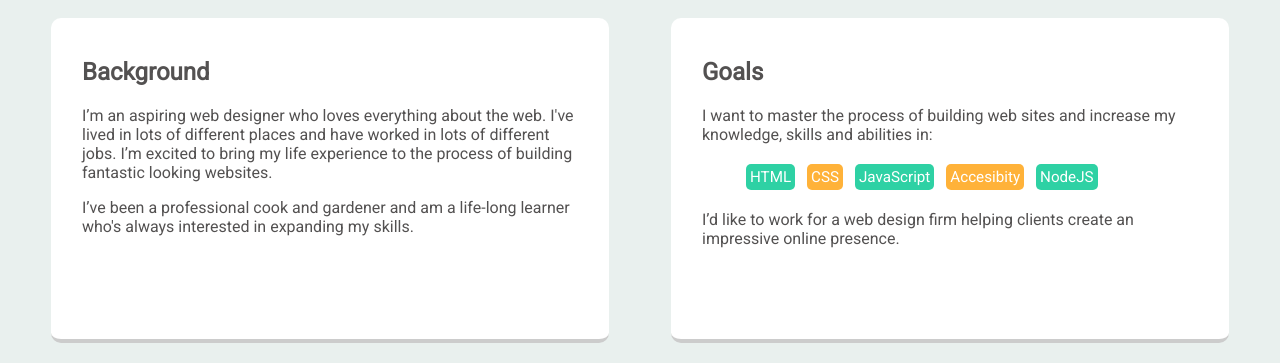
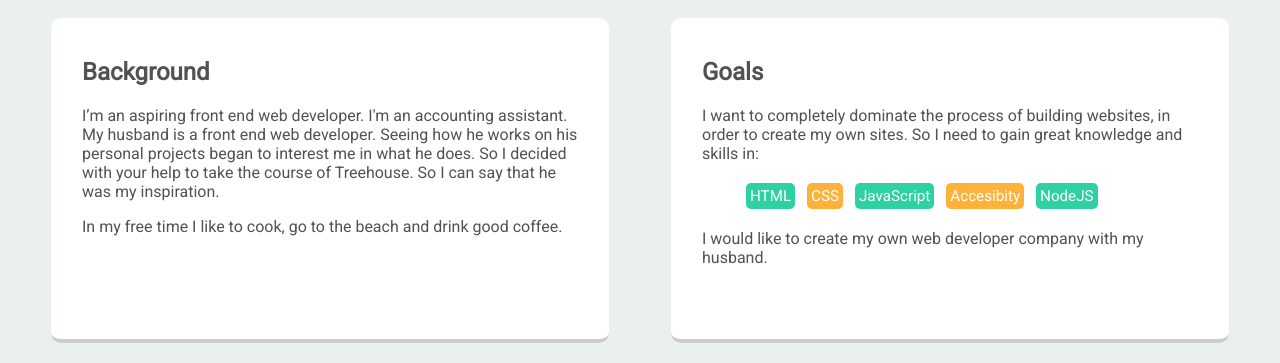
Before and after one commit to greidyrojascalero/project_1, a plain HTML site: page index.html in a window 1280 px wide. Shown: the part 437-800 px from the top of the page. Drawn offline with Linux system fonts and the light colour scheme.

Commit message:
Changing the paragraph of the section cards.

```diff
--- a/index.html
+++ b/index.html
@@ -36,16 +36,16 @@
         <div class="card card-primary">
             <h2>Background</h2>
             <p>
-                I’m an aspiring web designer who loves everything about the web. I've lived in lots of different places and have worked in lots of different jobs. I’m excited to bring my life experience to the process of building fantastic looking websites.
+               I’m an aspiring front end web developer. I'm an accounting assistant. My husband is a front end web developer. Seeing how he works on his personal projects began to interest me in what he does. So I decided with your help to take the course of Treehouse.  So I can say that he was my inspiration.
             </p>
             <p>
-                I’ve been a professional cook and gardener and am a life-long learner who's always interested in expanding my skills.
+               In my free time I like to cook, go to the beach and drink good coffee.
             </p>
         </div>
         <div class="card card-secondary">
             <h2>Goals</h2>
             <p>
-                I want to master the process of building web sites and increase my knowledge, skills and abilities in:
+               I want to completely dominate the process of building websites, in order to create my own sites. So I need to gain great knowledge and skills in:
             </p>
             <ul class="skills">
                 <li>HTML</li>
@@ -55,7 +55,7 @@
                 <li>NodeJS</li>
             </ul>
             <p>
-                I’d like to work for a web design firm helping clients create an impressive online presence.
+               I would like to create my own web developer company with my husband.
             </p>
         </div>
     </section>
```
